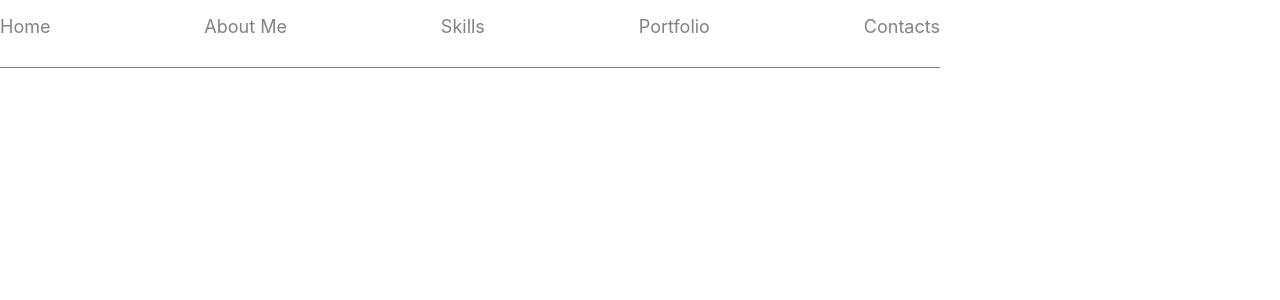
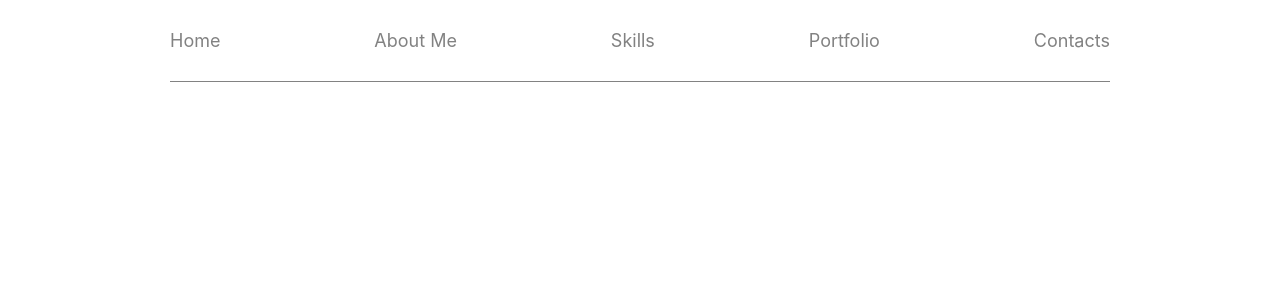
Before and after one commit to Steelmen87/start-project-vite, a React (Vite) app: page / in a window 1280 px wide. Shown: the top 300 px of the page. Built offline with nearby package versions, Linux system fonts and the light colour scheme.

Commit message:
Header + FlexWrapper + Container = Done

```diff
--- a/src/App.tsx
+++ b/src/App.tsx
@@ -1,12 +1,16 @@
 import './App.css'
 import {HeaderMenu} from "./layout/header/Header.tsx";
+import {FlexWrapper} from "./layout/flexWraper/FlexWrapper.tsx";
+import {Container} from "./layout/container/Container.tsx";
 
 
 function App() {
     return (
-        <div className="App">
-            <HeaderMenu/>
-        </div>
+        <Container>
+            <FlexWrapper>
+                <HeaderMenu/>
+            </FlexWrapper>
+        </Container>
     )
 }
 
--- /dev/null
+++ b/src/layout/container/Container.tsx
@@ -0,0 +1,6 @@
+import styled from "styled-components";
+
+export const Container = styled.div`
+    display: flex;
+    justify-content: center;
+`
--- /dev/null
+++ b/src/layout/flexWraper/FlexWrapper.tsx
@@ -0,0 +1,6 @@
+import styled from "styled-components";
+
+export const FlexWrapper = styled.div`
+    max-width: 940px;
+    width: 100%;
+`
--- a/src/layout/header/Header.tsx
+++ b/src/layout/header/Header.tsx
@@ -17,8 +17,6 @@ export const HeaderMenu = () => {
     );
 };
 const Header = styled.header`
-    max-width: 940px;
-
     nav {
         width: 100%;
     }
@@ -28,6 +26,7 @@ const Header = styled.header`
         justify-content: space-between;
         padding-left: 0;
         list-style: none;
+        margin-top: 30px;
     }
 
     nav > ul > li > a {
```
Also changed, not shown: src/layout/sections/main/Main.tsx (added, +9 -0 lines).
